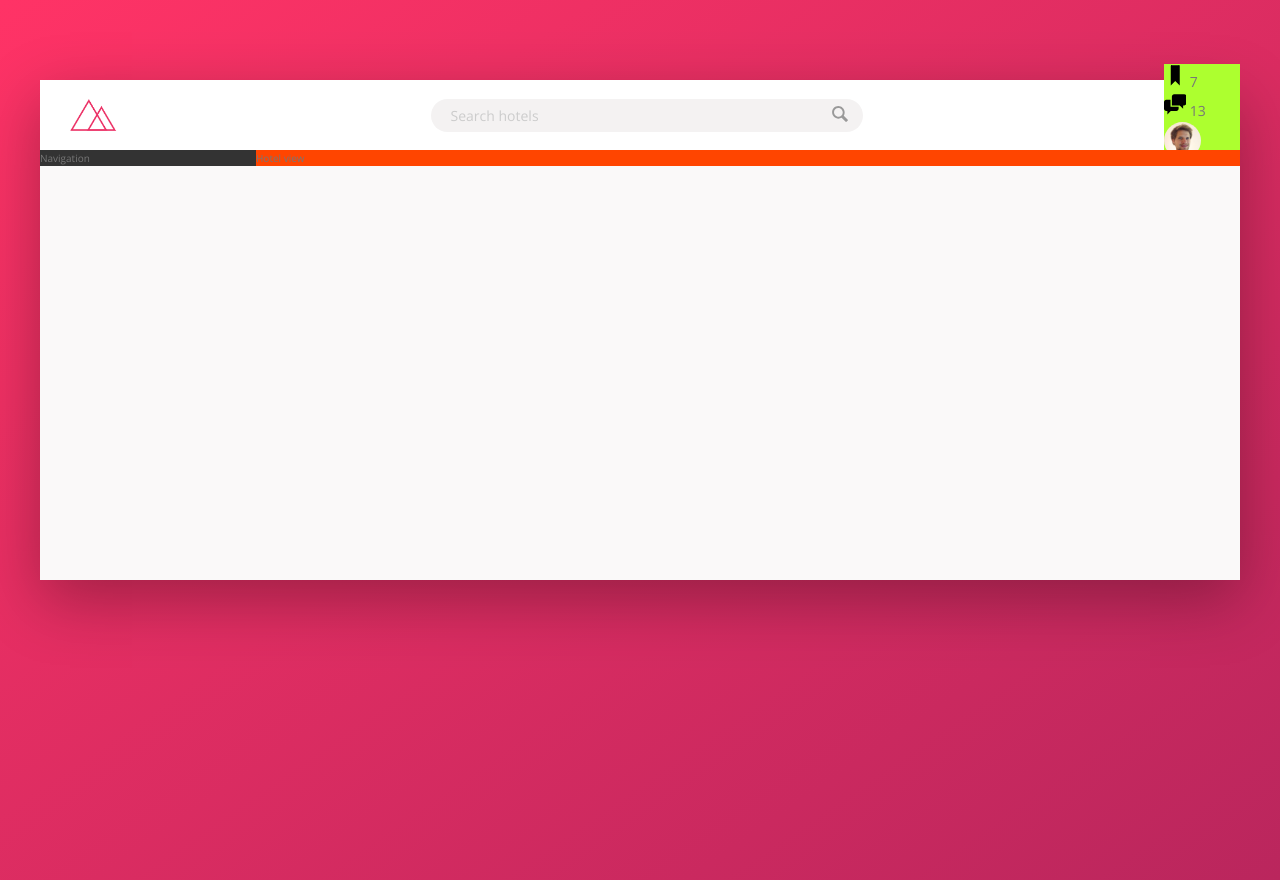
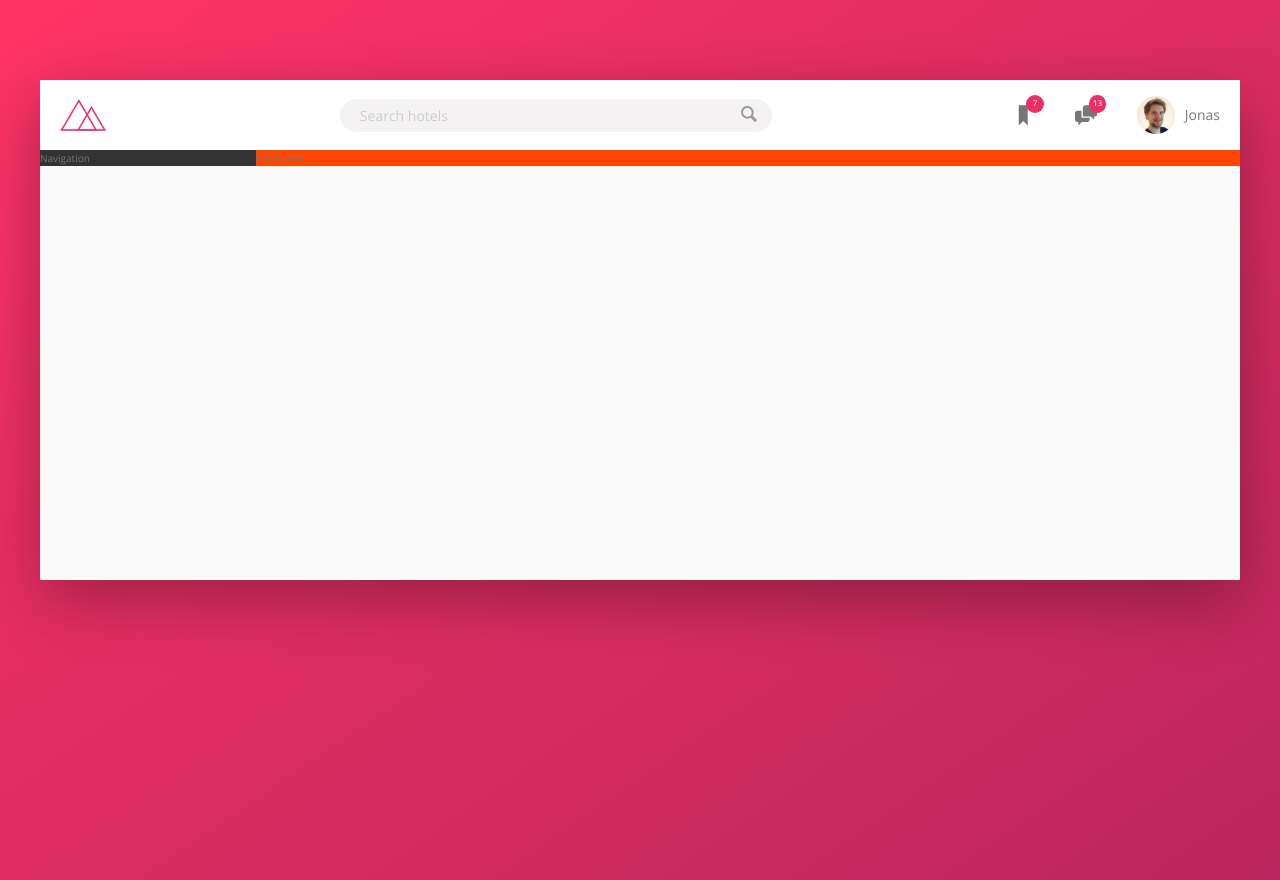
Before and after one commit to JuanTorres93/css-course-trillo-project-2, a website: page index.html in a window 1280 px wide. Drawn offline with nearby package versions, Linux system fonts and the light colour scheme; files that its build step writes are made by us from their sources.

Commit message:
Header finished

```diff
--- a/sass/_components.scss
+++ b/sass/_components.scss
@@ -2,7 +2,7 @@
 // LOGO
 .logo {
     height: 3.25rem;
-    margin-left: 3rem;
+    margin-left: 2rem;
 }
 
 /////////////////////////////////
@@ -65,23 +65,56 @@
 /////////////////////////////////
 // USER NAVIGATION
 .user-nav {
-    background-color: greenyellow;
+    align-self: stretch;
 
-    &__icon-box {}
+    display: flex;
+    align-items: center;
+
+    &>* {
+        padding: 0 2rem;
+        cursor: pointer;
+        height: 100%;
+
+        display: flex;
+        align-items: center;
+    }
+
+    &>*:hover {
+        background-color: var(--color-grey-light-2);
+    }
+
+    &__icon-box {
+        position: relative;
+    }
 
     &__icon {
         height: 2.25rem;
         width: 2.25rem;
+        fill: var(--color-grey-dark-2);
     }
 
-    &__notification {}
+    &__notification {
+        font-size: .8rem;
+        height: 1.75rem;
+        width: 1.75rem;
+        border-radius: 10rem;
+        background-color: var(--color-primary);
+        color: #FFF;
 
-    &__user {}
+        position: absolute;
+        top: 1.5rem;
+        right: 1.1rem;
+
+        // DOC flexbox also works with text
+        // This class does not have any component child, just its text
+        display: flex;
+        justify-content: center;
+        align-items: center;
+    }
 
     &__user-photo {
         height: 3.75rem;
         border-radius: 50%;
+        margin-right: 1rem;
     }
-
-    &__user-name {}
 }
```
